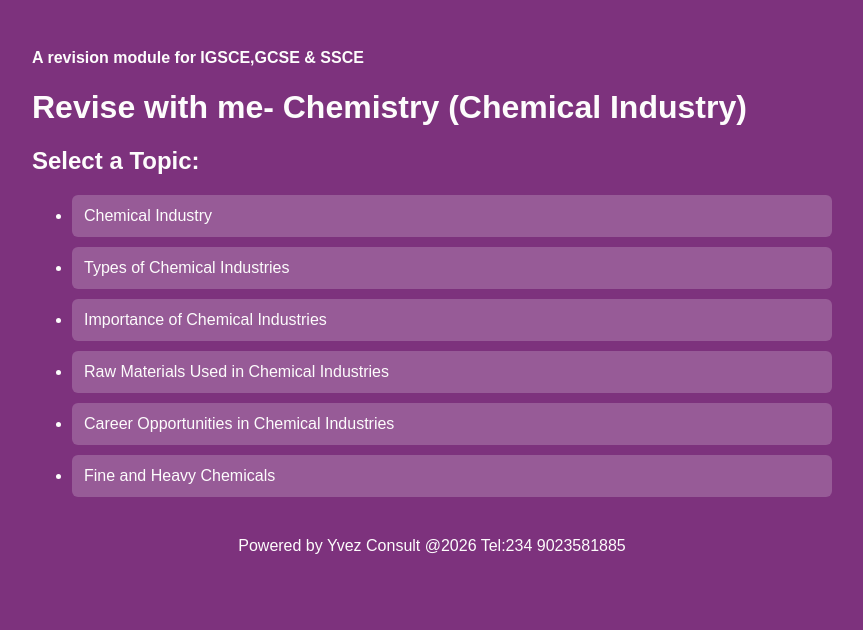
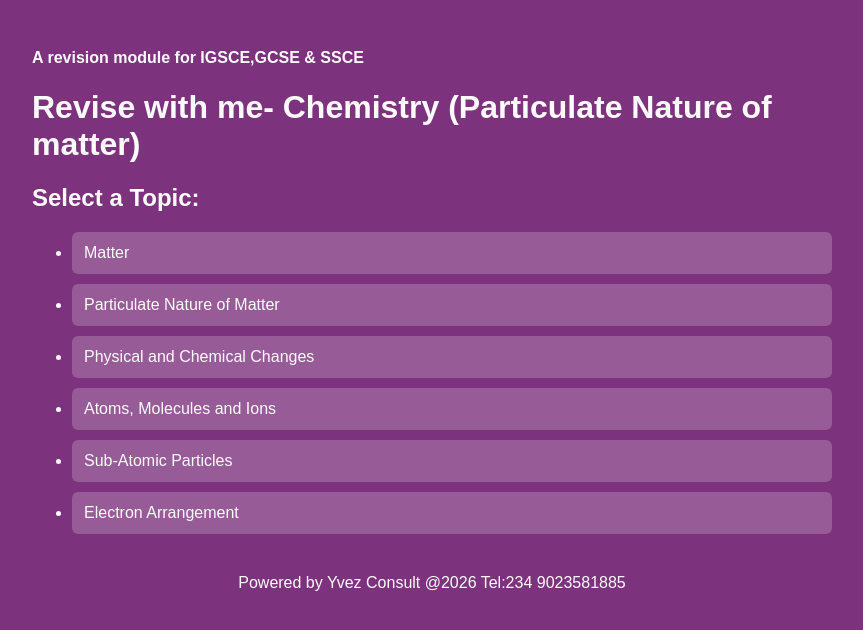
Before and after one commit to yvonneez/chemistry-elect, a React (Vite) app: page / in a window 1280 px wide. Shown: the top 630 px of the page, without its empty margins (208-1071 px from the left). Built offline with nearby package versions, Linux system fonts and the light colour scheme.

Commit message:
particle

```diff
--- a/src/components/TopicList.jsx
+++ b/src/components/TopicList.jsx
@@ -3,7 +3,7 @@ export default function TopicList({ topics, onStart }) {
     <div>
 
       <h4>A revision module for IGSCE,GCSE & SSCE</h4>
-      <h1>Revise with me- Chemistry (Chemical Industry)</h1>
+      <h1>Revise with me- Chemistry (Particulate Nature of matter)</h1>
            <h2>Select a Topic:</h2>
       <ul className="topic-list">
         {topics.map((topic,i)=>(
--- a/src/data.js
+++ b/src/data.js
@@ -1,57 +1,175 @@
 const topics = [
   {
-    title: "Chemical Industry",
+    title: "Matter",
     summary:
-      "The chemical industry is a branch of industry that uses chemical processes to transform raw materials into useful chemical products. It produces a wide range of substances used in agriculture, medicine, food production, construction, manufacturing, cosmetics, and many other areas of everyday life. Chemical industries may produce basic or heavy chemicals in large quantities or specialised fine chemicals in smaller quantities.",
+      "Matter is anything that has mass and occupies space. Matter exists as solids, liquids and gases and is made up of tiny particles.",
 
     questions: [
       {
-        question: "What is a chemical industry?",
+        question: "Which of the following best defines matter?",
         options: [
-          "An industry that only produces food",
-          "An industry that uses chemical processes to produce useful products",
-          "An industry that only produces machines",
-          "An industry that sells clothing"
+          "Anything that has mass and occupies space",
+          "Anything that can be seen",
+          "Anything that produces energy",
+          "Anything that can move"
+        ],
+        answer: 0
+      },
+      {
+        question: "Which of the following is an example of matter?",
+        options: [
+          "Air",
+          "Light",
+          "Sound",
+          "Heat"
+        ],
+        answer: 0
+      },
+      {
+        question: "Which state of matter has a fixed shape and fixed volume?",
+        options: [
+          "Solid",
+          "Liquid",
+          "Gas",
+          "Plasma"
+        ],
+        answer: 0
+      },
+      {
+        question: "Which state of matter has a fixed volume but takes the shape of its container?",
+        options: [
+          "Solid",
+          "Liquid",
+          "Gas",
+          "Vacuum"
         ],
         answer: 1
       },
       {
-        question: "Which of the following is an example of a chemical industry?",
+        question: "Which of the following is NOT a state of matter commonly studied at this level?",
         options: [
-          "Cement industry",
-          "Banking industry",
-          "Transport industry",
-          "Tourism industry"
+          "Solid",
+          "Liquid",
+          "Gas",
+          "Energy"
+        ],
+        answer: 3
+      }
+    ]
+  },
+
+  {
+    title: "Particulate Nature of Matter",
+    summary:
+      "The particulate nature of matter states that all matter is made up of very small particles. These particles are in constant motion and have spaces between them. Their arrangement and movement differ in solids, liquids and gases.",
+
+    questions: [
+      {
+        question: "According to the particulate theory, matter is made up of:",
+        options: [
+          "Tiny particles",
+          "Continuous sheets",
+          "Only atoms that cannot move",
+          "Energy waves only"
         ],
         answer: 0
       },
       {
-        question: "What is one major purpose of the chemical industry?",
+        question: "What is true about particles of matter?",
         options: [
-          "To produce useful chemical products",
-          "To provide transportation only",
-          "To build roads only",
-          "To sell electronic devices"
+          "They are always in motion",
+          "They never move",
+          "They can only move in gases",
+          "They are visible to the naked eye"
         ],
         answer: 0
       },
       {
-        question: "Which statement best describes the chemical industry?",
+        question: "Which state of matter has particles packed closely together in a regular arrangement?",
         options: [
-          "It changes raw materials into useful products using chemical processes",
-          "It only extracts minerals from the ground",
-          "It only manufactures vehicles",
-          "It only produces electricity"
+          "Solid",
+          "Liquid",
+          "Gas",
+          "Vapour"
         ],
         answer: 0
       },
       {
-        question: "Chemical industries are important because they provide products for which of the following?",
+        question: "Why can a gas be compressed easily?",
         options: [
-          "Only entertainment",
-          "Only transportation",
-          "Agriculture, medicine, manufacturing and many other sectors",
-          "Only sports"
+          "There are large spaces between its particles",
+          "Its particles have no mass",
+          "Its particles do not move",
+          "Its particles are joined together"
+        ],
+        answer: 0
+      },
+      {
+        question: "What happens to the movement of particles when a substance is heated?",
+        options: [
+          "The particles generally move faster",
+          "The particles stop moving",
+          "The particles disappear",
+          "The particles become massless"
+        ],
+        answer: 0
+      }
+    ]
+  },
+
+  {
+    title: "Physical and Chemical Changes",
+    summary:
+      "A physical change changes the form or state of a substance without producing a new substance. A chemical change produces one or more new substances with different properties.",
+
+    questions: [
+      {
+        question: "Which of the following is a physical change?",
+        options: [
+          "Melting of ice",
+          "Rusting of iron",
+          "Burning of wood",
+          "Cooking an egg"
+        ],
+        answer: 0
+      },
+      {
+        question: "Which of the following is a chemical change?",
+        options: [
+          "Cutting paper",
+          "Melting wax",
+          "Rusting of iron",
+          "Freezing water"
+        ],
+        answer: 2
+      },
+      {
+        question: "Which statement correctly describes a physical change?",
+        options: [
+          "No new substance is formed",
+          "A completely new substance is always formed",
+          "The chemical composition always changes",
+          "The substance cannot be changed back"
+        ],
+        answer: 0
+      },
+      {
+        question: "Which pair contains only physical changes?",
+        options: [
+          "Melting ice and boiling water",
+          "Rusting iron and burning wood",
+          "Cooking food and digestion",
+          "Burning paper and rusting iron"
+        ],
+        answer: 0
+      },
+      {
+        question: "Which pair contains only chemical changes?",
+        options: [
+          "Melting and freezing",
+          "Boiling and evaporation",
+          "Rusting and burning",
+          "Cutting and crushing"
         ],
         answer: 2
       }
@@ -59,58 +177,58 @@ const topics = [
   },
 
   {
-    title: "Types of Chemical Industries",
+    title: "Atoms, Molecules and Ions",
     summary:
-      "Chemical industries can be classified according to the types of products they manufacture and the processes they use. Examples include petrochemical industries, pharmaceutical industries, fertilizer industries, cement industries, soap and detergent industries, paint industries, food-processing industries, plastics industries, and textile industries. These industries produce materials and products that are essential for economic development and everyday living.",
+      "An atom is the smallest particle of an element that retains the chemical properties of that element. A molecule consists of two or more atoms chemically bonded together, while an ion is a charged particle formed when an atom or group of atoms gains or loses electrons.",
 
     questions: [
       {
-        question: "Which of the following is a type of chemical industry?",
+        question: "What is an atom?",
         options: [
-          "Pharmaceutical industry",
-          "Banking industry",
-          "Tourism industry",
-          "Postal industry"
+          "The smallest particle of an element that retains its chemical properties",
+          "A group of unrelated substances",
+          "A charged molecule only",
+          "A particle containing only electrons"
         ],
         answer: 0
       },
       {
-        question: "Which chemical industry produces medicines?",
+        question: "What is a molecule?",
         options: [
-          "Cement industry",
-          "Pharmaceutical industry",
-          "Petroleum refining industry",
-          "Paint industry"
+          "Two or more atoms chemically bonded together",
+          "A single proton",
+          "A charged electron",
+          "A single neutron"
+        ],
+        answer: 0
+      },
+      {
+        question: "What is an ion?",
+        options: [
+          "A charged particle",
+          "An uncharged atom only",
+          "A particle with no electrons",
+          "A molecule that cannot react"
+        ],
+        answer: 0
+      },
+      {
+        question: "An atom becomes a positive ion when it:",
+        options: [
+          "Gains electrons",
+          "Loses electrons",
+          "Gains neutrons",
+          "Loses protons"
         ],
         answer: 1
       },
       {
-        question: "Which industry produces fertilizers for agricultural use?",
+        question: "Which of the following is a molecule?",
         options: [
-          "Fertilizer industry",
-          "Textile industry",
-          "Automobile industry",
-          "Banking industry"
-        ],
-        answer: 0
-      },
-      {
-        question: "The production of soaps and detergents belongs mainly to the:",
-        options: [
-          "Soap and detergent industry",
-          "Mining industry",
-          "Construction industry",
-          "Telecommunication industry"
-        ],
-        answer: 0
-      },
-      {
-        question: "Which of the following industries is involved in producing plastics?",
-        options: [
-          "Plastic and polymer industry",
-          "Banking industry",
-          "Transport industry",
-          "Tourism industry"
+          "O₂",
+          "Na⁺",
+          "Ca²⁺",
+          "Li⁺"
         ],
         answer: 0
       }
@@ -118,58 +236,58 @@ const topics = [
   },
 
   {
-    title: "Importance of Chemical Industries",
+    title: "Sub-Atomic Particles",
     summary:
-      "Chemical industries play an important role in national development by producing materials required in agriculture, medicine, construction, manufacturing, transportation and household activities. They provide employment, generate income, support other industries and contribute to economic growth. Products such as fertilizers, medicines, plastics, paints, detergents, cement and fuels are all associated with chemical industries.",
+      "Atoms are made up of three main sub-atomic particles: protons, neutrons and electrons. Protons have a positive charge, electrons have a negative charge, and neutrons have no charge.",
 
     questions: [
       {
-        question: "Which of the following is an importance of chemical industries?",
+        question: "Which are the three main sub-atomic particles?",
         options: [
-          "They provide useful products",
-          "They prevent all industrial activities",
-          "They reduce the need for agriculture",
-          "They stop technological development"
+          "Protons, neutrons and electrons",
+          "Atoms, molecules and ions",
+          "Protons, atoms and ions",
+          "Electrons, molecules and neutrons"
         ],
         answer: 0
       },
       {
-        question: "Chemical industries contribute to the economy mainly by:",
+        question: "Which sub-atomic particle has a positive charge?",
         options: [
-          "Creating employment and producing useful goods",
-          "Stopping production",
-          "Reducing industrial activities",
-          "Preventing trade"
+          "Electron",
+          "Neutron",
+          "Proton",
+          "Ion"
         ],
-        answer: 0
+        answer: 2
       },
       {
-        question: "Which chemical industry product is especially important in agriculture?",
+        question: "Which sub-atomic particle has no electrical charge?",
         options: [
-          "Fertilizer",
-          "Paint",
-          "Perfume",
-          "Plastic toy"
+          "Proton",
+          "Electron",
+          "Neutron",
+          "Ion"
         ],
-        answer: 0
+        answer: 2
       },
       {
-        question: "Which chemical industry product is important in healthcare?",
+        question: "Which sub-atomic particle has a negative charge?",
         options: [
-          "Medicine",
-          "Cement",
-          "Detergent",
-          "Petrol"
+          "Proton",
+          "Electron",
+          "Neutron",
+          "Nucleus"
         ],
-        answer: 0
+        answer: 1
       },
       {
-        question: "Chemical industries support other industries by:",
+        question: "Where are protons and neutrons found in an atom?",
         options: [
-          "Providing essential raw materials and chemical products",
-          "Preventing manufacturing",
-          "Stopping agricultural activities",
-          "Reducing the availability of materials"
+          "In the nucleus",
+          "In the electron shells",
+          "Outside the atom",
+          "Only in ions"
         ],
         answer: 0
       }
@@ -177,180 +295,60 @@ const topics = [
   },
 
   {
-    title: "Raw Materials Used in Chemical Industries",
+    title: "Electron Arrangement",
     summary:
-      "Chemical industries use a variety of raw materials obtained from natural and industrial sources. Important raw materials include crude oil, natural gas, coal, limestone, salt, water, air, sulphur, and minerals. The choice of raw material depends on the type of chemical product being manufactured. These materials are processed through physical and chemical operations to produce useful substances.",
+      "Electrons are arranged in shells around the nucleus. For the first 20 elements, the shells are filled in the pattern 2, 8, 8, 2. The electron arrangements of lithium, oxygen, sodium and calcium are 2,1; 2,6; 2,8,1; and 2,8,8,2 respectively.",
 
     questions: [
       {
-        question: "Which of the following is a major raw material for the petrochemical industry?",
+        question: "What is the electron arrangement of lithium (Li), atomic number 3?",
         options: [
-          "Crude oil",
-          "Wood",
-          "Cotton",
-          "Glass"
+          "2,1",
+          "1,2",
+          "2,2",
+          "3"
         ],
         answer: 0
       },
       {
-        question: "Limestone is an important raw material in the production of:",
+        question: "What is the electron arrangement of oxygen (O), atomic number 8?",
         options: [
-          "Cement",
-          "Perfume",
-          "Soap",
-          "Medicine"
+          "2,6",
+          "6,2",
+          "2,8",
+          "4,4"
         ],
         answer: 0
       },
       {
-        question: "Which of the following is a raw material used by many chemical industries?",
+        question: "What is the electron arrangement of sodium (Na), atomic number 11?",
         options: [
-          "Water",
-          "Clothing",
-          "Furniture",
-          "Paper money"
+          "2,8,1",
+          "2,7,2",
+          "2,8,2",
+          "8,2,1"
         ],
         answer: 0
       },
       {
-        question: "Common salt can be used as a raw material for producing:",
+        question: "What is the electron arrangement of calcium (Ca), atomic number 20?",
         options: [
-          "Chlorine and sodium hydroxide",
-          "Cement only",
-          "Wood only",
-          "Glass only"
+          "2,8,8,2",
+          "2,8,10",
+          "2,8,9,1",
+          "2,8,8,1"
         ],
         answer: 0
       },
       {
-        question: "Which natural resource provides several important raw materials for the chemical industry?",
+        question: "Which element has the electron arrangement 2,8,1?",
         options: [
-          "Air",
-          "Plastic bags",
-          "Furniture",
-          "Clothing"
+          "Lithium",
+          "Oxygen",
+          "Sodium",
+          "Calcium"
         ],
-        answer: 0
-      }
-    ]
-  },
-
-  {
-    title: "Career Opportunities in Chemical Industries",
-    summary:
-      "Chemical industries provide many career opportunities for people with different educational and technical backgrounds. Careers include chemical engineering, chemistry, laboratory technology, quality control, environmental management, production management, research and development, sales, marketing, safety management, and industrial maintenance. Professionals in these areas help to design processes, develop products, maintain quality, protect workers and manage industrial operations.",
-
-    questions: [
-      {
-        question: "Which professional is directly involved in the study and application of chemical processes?",
-        options: [
-          "Chemical engineer",
-          "Architect",
-          "Pilot",
-          "Journalist"
-        ],
-        answer: 0
-      },
-      {
-        question: "Which career involves testing chemical products and substances in a laboratory?",
-        options: [
-          "Laboratory technologist",
-          "Bus driver",
-          "Accountant",
-          "Photographer"
-        ],
-        answer: 0
-      },
-      {
-        question: "A quality-control officer in a chemical industry is mainly responsible for:",
-        options: [
-          "Ensuring products meet required standards",
-          "Driving company vehicles",
-          "Designing buildings",
-          "Selling airline tickets"
-        ],
-        answer: 0
-      },
-      {
-        question: "Which career is concerned with developing new chemical products and processes?",
-        options: [
-          "Research and development scientist",
-          "Receptionist",
-          "Tour guide",
-          "Fashion designer"
-        ],
-        answer: 0
-      },
-      {
-        question: "An environmental officer in a chemical industry helps to:",
-        options: [
-          "Control environmental pollution and ensure compliance with regulations",
-          "Design clothing",
-          "Operate a bank",
-          "Sell food"
-        ],
-        answer: 0
-      }
-    ]
-  },
-
-  {
-    title: "Fine and Heavy Chemicals",
-    summary:
-      "Chemicals produced by industries can be classified broadly as heavy chemicals and fine chemicals. Heavy chemicals are generally produced in very large quantities and are often used as raw materials for other industries. Examples include sulphuric acid, hydrochloric acid, sodium hydroxide, ammonia and chlorine. Fine chemicals are produced in relatively smaller quantities and have high purity and specific applications. Examples include pharmaceutical compounds, laboratory reagents, specialty chemicals and certain chemicals used in research and advanced manufacturing.",
-
-    questions: [
-      {
-        question: "What are heavy chemicals?",
-        options: [
-          "Chemicals produced mainly in large quantities for industrial use",
-          "Chemicals used only in hospitals",
-          "Chemicals found only in laboratories",
-          "Chemicals that are always physically heavy"
-        ],
-        answer: 0
-      },
-      {
-        question: "Which of the following is not an example of a heavy chemical?",
-        options: [
-
-          "A perfume",
-          "All the options",
-          "A vitamin tablet",
-          "A laboratory dye"
-        ],
-        answer: 0
-      },
-      {
-        question: "Fine chemicals are generally produced:",
-        options: [
-          "In relatively small quantities with high purity and specific applications",
-          "Only for construction",
-          "In unlimited quantities without quality control",
-          "Only from crude oil"
-        ],
-        answer: 0
-      },
-      {
-        question: "Which of the following is most likely to be classified as a fine chemical?",
-        options: [
-
-          "Sulphuric acid produced in bulk",
-          "Sodium chloride produced in bulk",
-          "Industrial ammonia",
-          "A pharmaceutical compound"
-        ],
-        answer: 3
-      },
-      {
-        question: "Which statement correctly compares heavy and fine chemicals?",
-        options: [
-          "Heavy chemicals are generally produced in large quantities, while fine chemicals are produced in smaller quantities for specific uses",
-          "Fine chemicals are always produced in larger quantities than heavy chemicals",
-          "Heavy chemicals are only used in medicine",
-          "There is no difference between them"
-        ],
-        answer: 0
+        answer: 2
       }
     ]
   }
```
